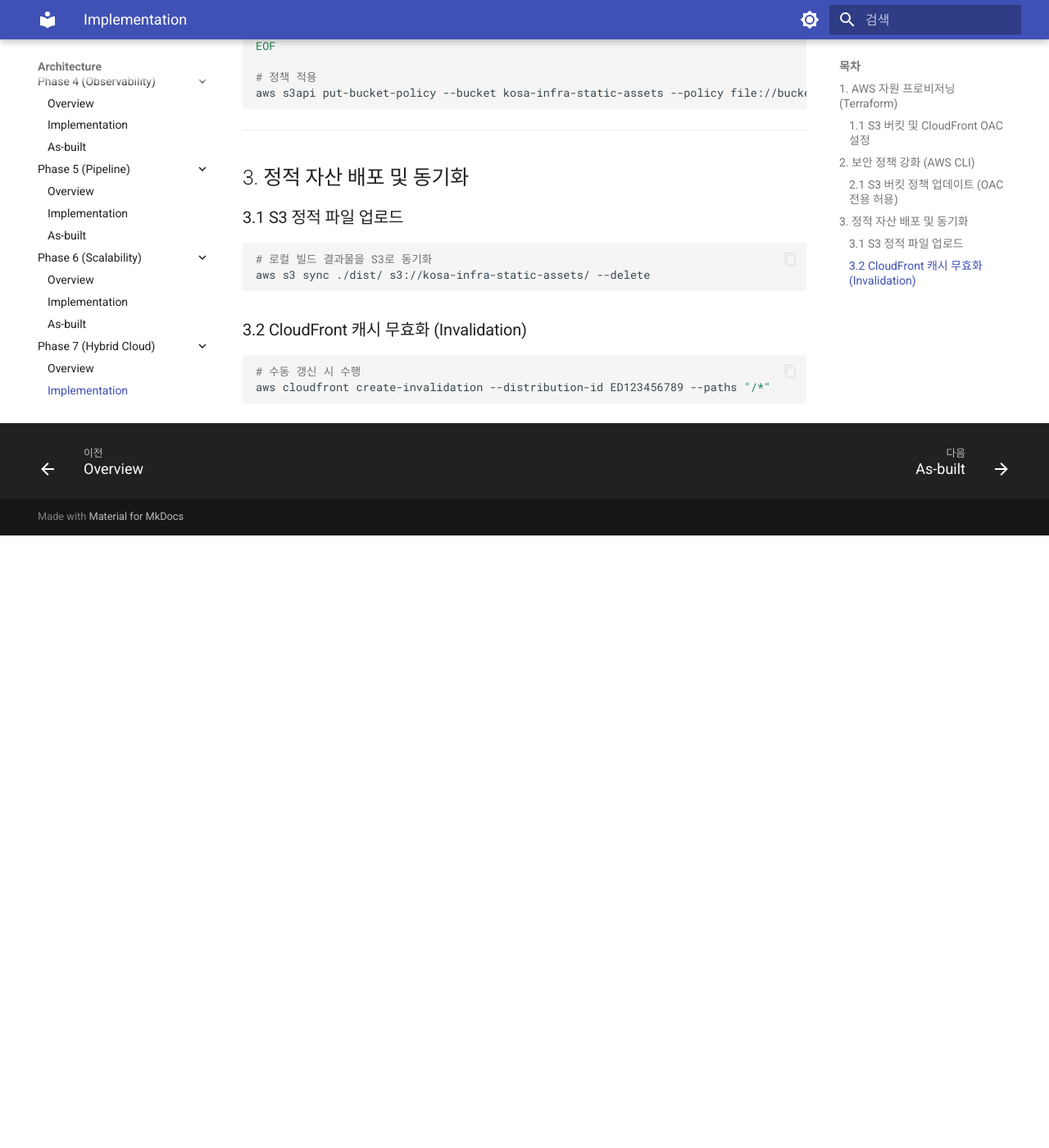
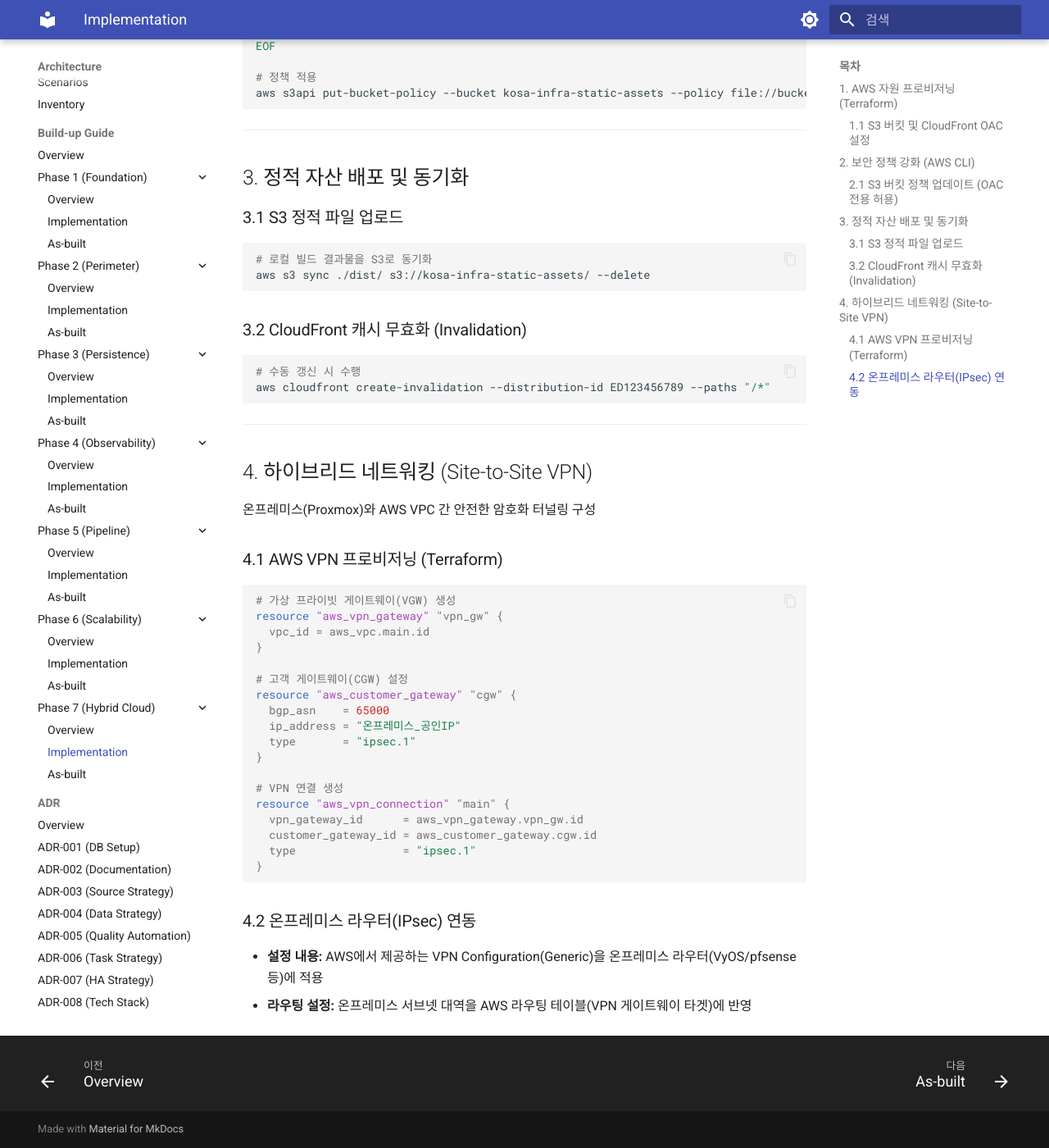
Before and after one commit to ksj686/cloud_infra, an MkDocs documentation site: the page built from docs/architecture/build-up/07_hybrid/IMPLEMENTATION.md, in a window 1280 px wide and 1400 px high, scrolled down 1332 px. Shown: the whole window at 82% size. Built offline with MkDocs 1.6.1 and Material for MkDocs 9.7.7, drawn with Linux system fonts in a browser that asks for light colours; before the commit the page ends 1985 px from its top, so only the background shows below that; some of the changed text lies outside the part shown.

Commit message:
feat: 하이브리드 클라우드 연동을 위한 Site-to-Site VPN 표준 설계  - 온프레미스(Proxmox)와 AWS VPC 간의 안전한 논리적 결합을 위한 VPN 아키텍처 정립  - IPsec 터널링 기반의 암호화 전용 통신망 구축 표준 명세 추가  - 네트워크 대역 충돌 방지를 위한 주소 계획(CIDR 분리) 및 서브넷 라우팅 정책 수립  - 보안 가드레일 확립: VPN 전송 데이터 암호화 및 보안 그룹 기반의 서비스 격리 지침 반영  - 프로젝트 전반의 하이브리드 인프라 연동 가이드 및 명세 체계화

````diff
--- a/docs/architecture/build-up/07_hybrid/IMPLEMENTATION.md
+++ b/docs/architecture/build-up/07_hybrid/IMPLEMENTATION.md
@@ -26,8 +26,8 @@
 resource "aws_cloudfront_distribution" "infra_cdn" {
   origin {
     domain_name              = aws_s3_bucket.infra_assets.bucket_regional_domain_name
+    origin_access_control_id = aws_cloudfront_origin_access_control.infra_oac.id
     origin_id                = "S3Origin"
-    origin_access_control_id = aws_cloudfront_origin_access_control.infra_oac.id
   }
   enabled             = true
   default_root_object = "index.html"
@@ -80,3 +80,37 @@
 # 수동 갱신 시 수행
 aws cloudfront create-invalidation --distribution-id ED123456789 --paths "/*"
 ```
+
+---
+
+## 4. 하이브리드 네트워킹 (Site-to-Site VPN)
+
+온프레미스(Proxmox)와 AWS VPC 간 안전한 암호화 터널링 구성
+
+### 4.1 AWS VPN 프로비저닝 (Terraform)
+
+```hcl
+# 가상 프라이빗 게이트웨이(VGW) 생성
+resource "aws_vpn_gateway" "vpn_gw" {
+  vpc_id = aws_vpc.main.id
+}
+
+# 고객 게이트웨이(CGW) 설정
+resource "aws_customer_gateway" "cgw" {
+  bgp_asn    = 65000
+  ip_address = "온프레미스_공인IP"
+  type       = "ipsec.1"
+}
+
+# VPN 연결 생성
+resource "aws_vpn_connection" "main" {
+  vpn_gateway_id      = aws_vpn_gateway.vpn_gw.id
+  customer_gateway_id = aws_customer_gateway.cgw.id
+  type                = "ipsec.1"
+}
+```
+
+### 4.2 온프레미스 라우터(IPsec) 연동
+
+- **설정 내용:** AWS에서 제공하는 VPN Configuration(Generic)을 온프레미스 라우터(VyOS/pfsense 등)에 적용
+- **라우팅 설정:** 온프레미스 서브넷 대역을 AWS 라우팅 테이블(VPN 게이트웨이 타겟)에 반영
--- /dev/null
+++ b/docs/engineering/standards/hybrid_network_strategy.md
@@ -0,0 +1,21 @@
+# 하이브리드 네트워킹 및 보안 전략 (Site-to-Site VPN)
+
+본 문서는 온프레미스(Proxmox)와 클라우드(AWS) 간의 안전한 논리적 통신망 구축을 위한 표준 아키텍처 및 보안 지침 정리
+
+---
+
+## 1. 하이브리드 네트워크 아키텍처
+
+- **Site-to-Site VPN:** IPsec 터널링 기반의 암호화된 전용 통신망 구성
+- **주소 체계 분리:** 온프레미스(192.168.x.x)와 AWS VPC(10.x.x.x) 간의 IP 대역 충돌 방지를 위한 CIDR 범위 사전 분리
+
+## 2. 보안 가드레일 (Security Guardrails)
+
+- **전송 데이터 암호화:** VPN 터널 내 전송 데이터의 IPsec 기반 암호화 강제
+- **접근 제어 강화:** 보안 그룹(SG) 기반의 정밀한 서비스 간 포트 격리 정책 수립
+- **mTLS 연동:** Istio 등 서비스 메시 도입 시 VPN 통신 위에서 추가적인 엔드-투-엔드 인증 병행 권장
+
+## 3. 운영 전략 (Operational Strategy)
+
+- **고가용성 유지:** 터널 장애 시 대체 라우팅 경로 확보 및 자동 재연결 설정
+- **모니터링:** VPN 터널 상태 및 트래픽 양에 대한 실시간 관제 연동
--- a/mkdocs.yml
+++ b/mkdocs.yml
@@ -107,6 +107,7 @@
           - Team & Expansion Strategy: engineering/standards/team_collaboration_and_expansion.md
           - K8s Deployment Strategy: engineering/standards/k8s_deployment_strategy.md
           - AWS S3 & CloudFront Strategy: engineering/standards/aws_s3_cloudfront_strategy.md
+          - Hybrid Network Strategy: engineering/standards/hybrid_network_strategy.md
           - Asset Management: engineering/standards/infra_inventory_management.md
           - Poetry to uv Migration: engineering/standards/poetry_to_uv_migration.md
           - HA Strategy Analysis: engineering/standards/infra_ha_strategy_analysis.md
````
Also changed, not shown: docs/architecture/build-up/07_hybrid/README.md (+9 -1 lines), docs/architecture/project_outline.md (+3 -0 lines).
